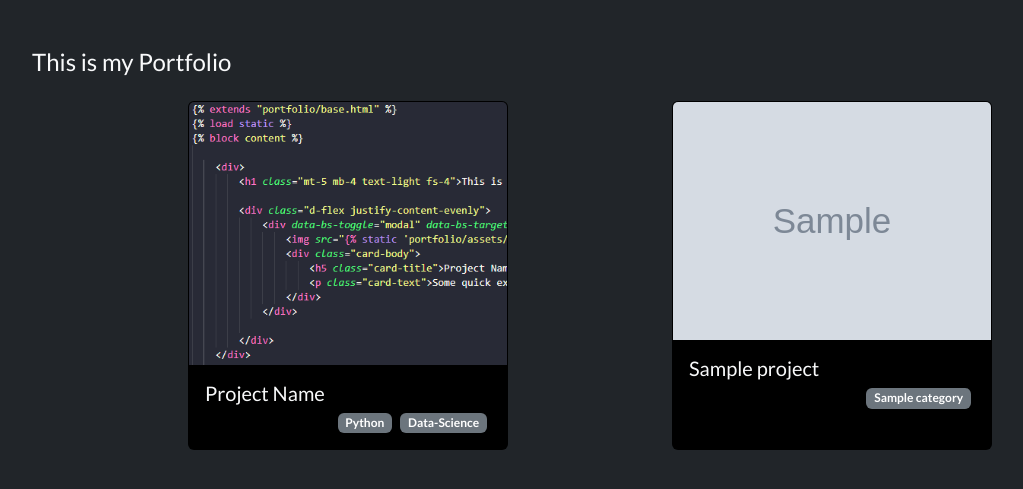
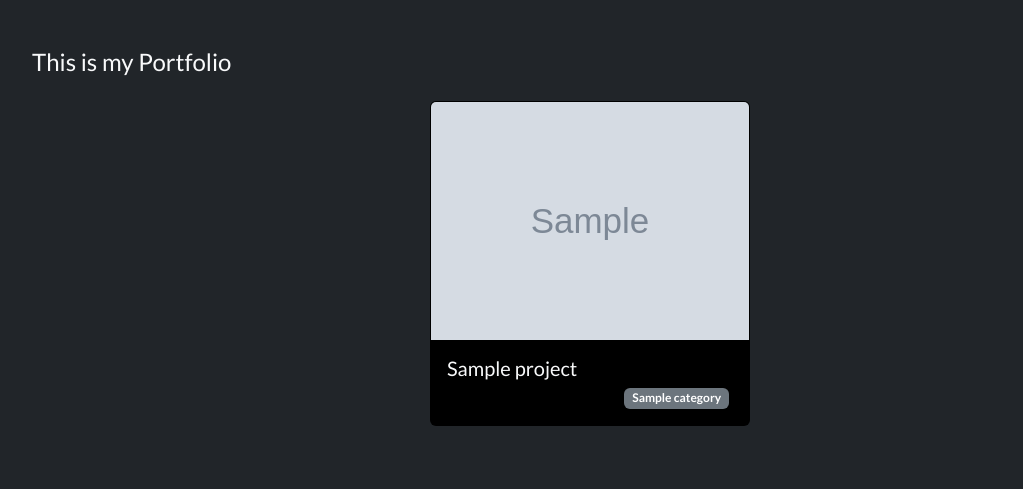
Before and after one commit to goosekiing/gustavo-schultz-django-portfolio, a Django app: page / in a window 1280 px wide. Shown: the top 489 px of the page, without its empty margins (50-1073 px from the left). Run offline with Django 4.2, Linux system fonts and the light colour scheme; tables that the repository leaves empty hold one stand-in row (values such as "Sample post"); grey boxes marked "Sample" are stand-in pictures.

Commit message:
modal recebe dados dinamicos

```diff
--- a/templates/portfolio/index.html
+++ b/templates/portfolio/index.html
@@ -6,20 +6,9 @@
 
   <div class="d-flex justify-content-evenly">
 
-    <div data-bs-toggle="modal" data-bs-target="#exampleModal1" class="card mx-2 bg-black text-light clickable-card" style="width: 20rem;">
-      <img src="{% static '\portfolio\assets\exemplo-imagem.png' %}" class="card-img-top" alt="...">
-      <div class="card-body">
-        <h5 class="card-title">Project Name</h5>
-        <div class="d-flex justify-content-end">
-          <span class="badge text-bg-secondary mx-1">Python</span>
-          <span class="badge text-bg-secondary mx-1">Data-Science</span>
-        </div>
-      </div>
-    </div>
-
     {% if projects %}
     {% for project in  projects%}
-      <div data-bs-toggle="modal" data-bs-target="#exampleModal2" class="card mx-2 bg-black text-light clickable-card" style="width: 20rem;">
+      <div data-bs-toggle="modal" data-bs-target="#{{ project.id }}" class="card mx-2 bg-black text-light clickable-card" style="width: 20rem;">
         <img src="{{ project.image.url }}" class="card-img-top" alt="...">
         <div class="card-body">
           <h5 class="card-title">{{ project.name }}</h5>
@@ -36,25 +25,26 @@
     {% endif %}
 
   </div>
-  </div>
 
-  <div class="modal fade text-light" data-bs-theme="dark" id="exampleModal1" tabindex="-1" aria-labelledby="exampleModalLabel" aria-hidden="true">
+  {% if projects %}
+  {% for project in  projects%}
+    <div class="modal fade text-light" data-bs-theme="dark" id="{{ project.id }}" tabindex="-1" aria-labelledby="exampleModalLabel" aria-hidden="true">
       <div class="modal-dialog modal-xl modal-dialog-centered modal-dialog-scrollable">
         <div class="modal-content">
           <div class="modal-header">
-          <h1 class="modal-title fs-5" id="exampleModalLabel">Project Name</h1>
+            <h1 class="modal-title fs-5" id="exampleModalLabel">{{ project.name }}</h1>
             <button type="button" class="btn-close" data-bs-dismiss="modal" aria-label="Close"></button>
           </div>
           <div class="modal-body d-flex">
-          <img src="{% static '\portfolio\assets\exemplo-imagem.png' %}" class="card-img-top" alt="...">
+            <img src="{{ project.image.url }}" class="card-img-top" alt="...">
             <div>
-            <p>texto</p>
-            <p>texto</p>
-            <p>texto</p>
+              <p>{{ project.description }}</p>
             </div>
           </div>
         </div>
       </div>
     </div>
+  {% endfor %}
+  {% endif %}
 
 {% endblock content %}
```
Lines whose indentation alone changed are shown as unchanged.
